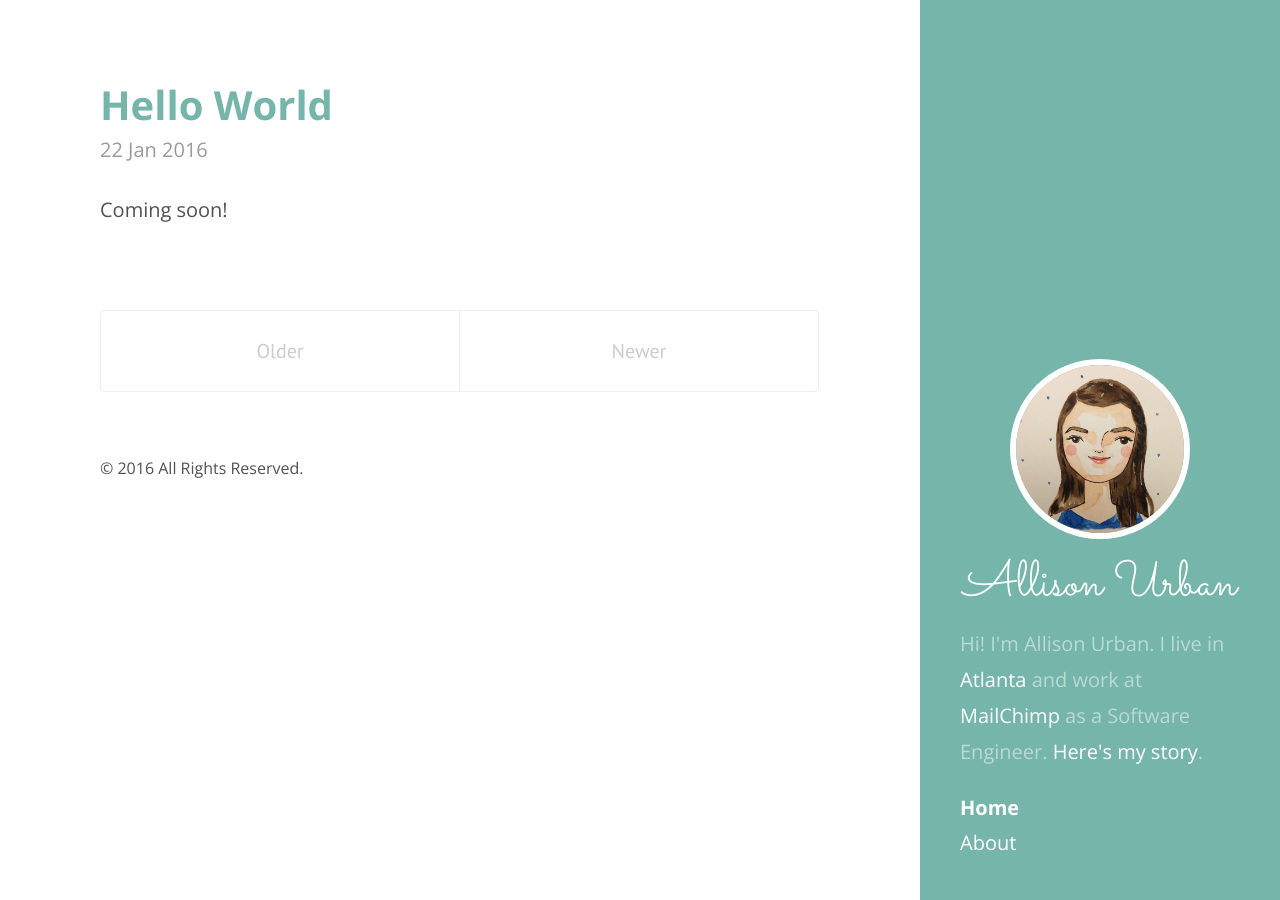
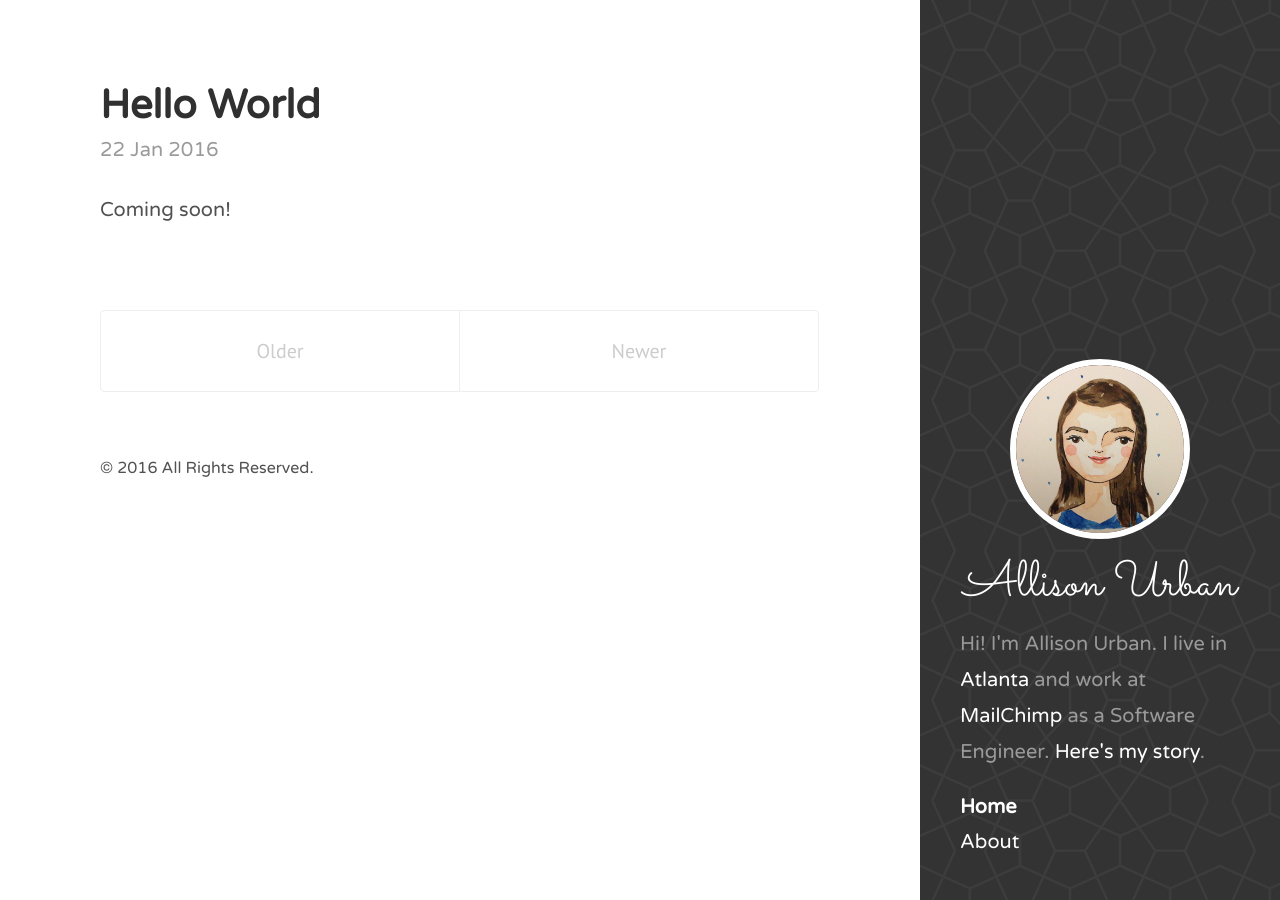
Before and after one commit to allisonurban/allisonurban.github.io, a Jekyll site: the page built from index.html, in a window 1280 px wide. Built offline with Jekyll 4.4.1, drawn with Linux system fonts in a browser that asks for light colours; the list of posts is cut into pages by our own code.

Commit message:
change background image and typeography

```diff
--- a/_includes/head.html
+++ b/_includes/head.html
@@ -1,6 +1,6 @@
 <head>
   <link href="http://gmpg.org/xfn/11" rel="profile">
-  <link href='http://fonts.googleapis.com/css?family=Sacramento|Open+Sans:400,600,700' rel='stylesheet' type='text/css'>
+  <link href='http://fonts.googleapis.com/css?family=Sacramento|Open+Sans:400,600,700|Varela+Round:400' rel='stylesheet' type='text/css'>
   <meta http-equiv="X-UA-Compatible" content="IE=edge">
   <meta http-equiv="content-type" content="text/html; charset=utf-8">
 
--- a/_layouts/default.html
+++ b/_layouts/default.html
@@ -3,7 +3,7 @@
 
   {% include head.html %}
 
-  <body class="theme-base-0c layout-reverse">
+  <body class="layout-reverse">
 
     {% include sidebar.html %}
 
--- a/public/css/custom.css
+++ b/public/css/custom.css
@@ -1,6 +1,10 @@
 html {
-  font-family: "Open Sans", "PT Sans", Helvetica, Arial, sans-serif;
+  font-family: "Varela Round", "Open Sans", "PT Sans", Helvetica, Arial, sans-serif;
   line-height: 2.0;
+}
+
+.sidebar {
+    background-image: url("/public/images/congruent_outline.png");
 }
 
 .sidebar-about h1 {
@@ -27,6 +31,10 @@ html {
     font-size:0.8rem;
 }
 
+/*h1 {
+    font-family: 'Inconsolata', 'Open Sans', sans-serif;
+}*/
+
 /*font-family: 'Open Sans', sans-serif;
 font-size: 16px;
 padding: 5px 0;*/
```
Also changed, not shown: public/images/congruent_outline.png (added).
